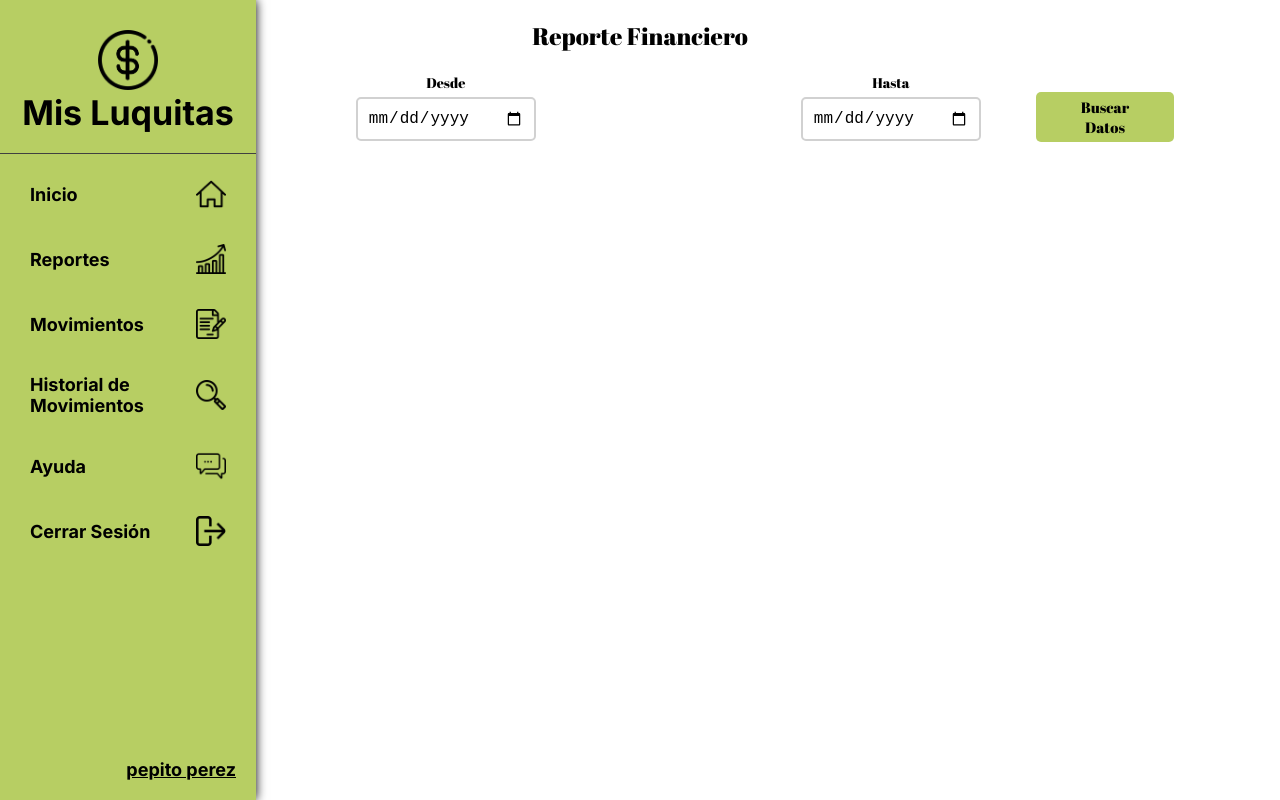
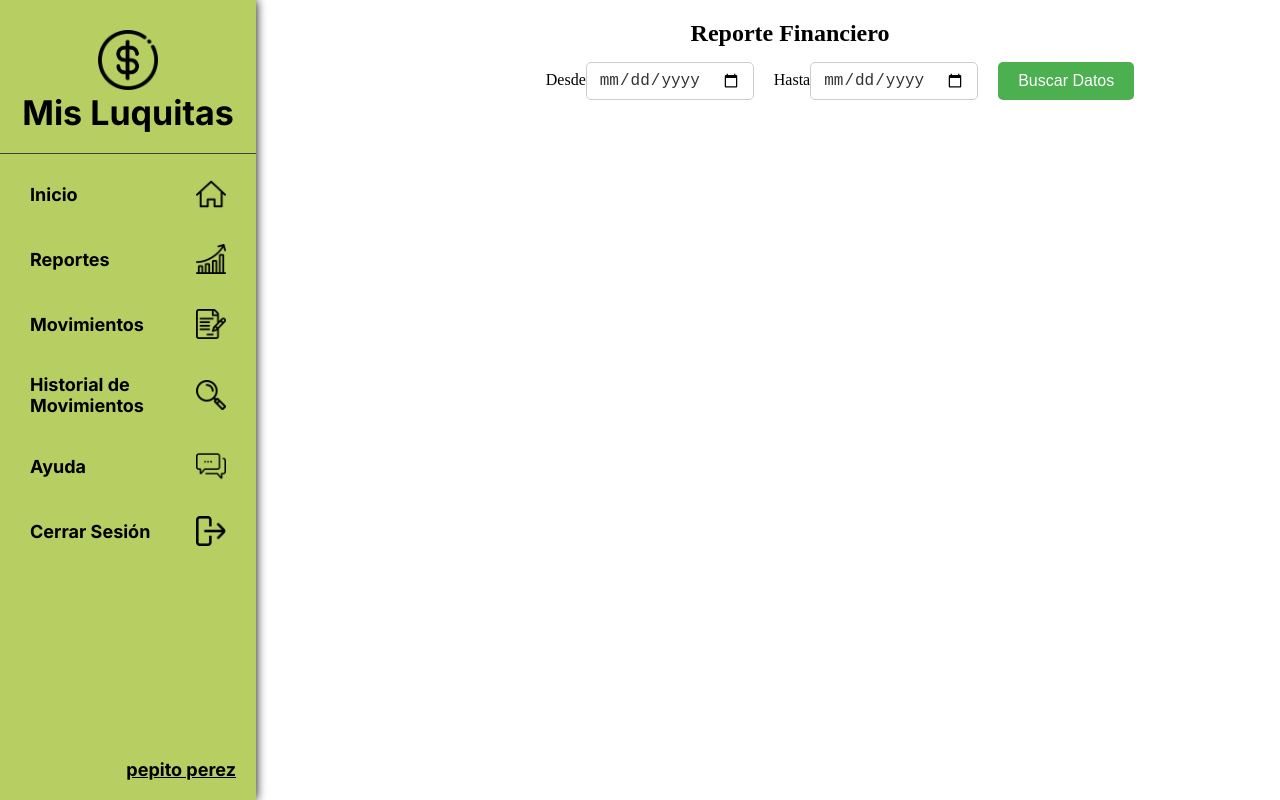
Before and after one commit to CamilaMontoya1786/DevOps-Grupo6-Fronted, a React (Vite) app in the folder Mis_luquitas/client/: page /reports in a window 1280 px wide. Built offline with nearby package versions, Linux system fonts and the light colour scheme; no server answers; what chartjs-plugin-datalabels would draw is missing.

Commit message:
Feat create css modules to evit conflicts whit another views

```diff
--- a/Mis_luquitas/client/src/page/reports.jsx
+++ b/Mis_luquitas/client/src/page/reports.jsx
@@ -2,8 +2,8 @@ import { useState } from 'react';
 import axios from 'axios';
 import { Chart as ChartJS, CategoryScale, LinearScale, BarElement, LineElement, PointElement, Title, Tooltip, Legend } from 'chart.js';
 import { Bar, Line } from 'react-chartjs-2';
-import ChartDataLabels from 'chartjs-plugin-datalabels'; // Importa el plugin
-import '../styles/reports.css';
+import ChartDataLabels from 'chartjs-plugin-datalabels';
+import styles from '../styles/Reports.module.css';
 import PropTypes from 'prop-types';
 
 // Registrar los elementos necesarios de Chart.js
@@ -16,17 +16,15 @@ ChartJS.register(
   Title,
   Tooltip,
   Legend,
-  ChartDataLabels // Registrar el plugin de etiquetas
+  ChartDataLabels
 );
 
 const Reports = () => {
-  // Estados para las fechas y los datos obtenidos
   const [startDate, setStartDate] = useState('');
   const [endDate, setEndDate] = useState('');
   const [financialData, setFinancialData] = useState([]);
   const [error, setError] = useState(null);
 
-  // Asignamos el ID de usuario de forma fija (puedes reemplazarlo por lo que necesites)
   const userId = 1;
 
   const fetchFinancialData = async () => {
@@ -51,7 +49,6 @@ const Reports = () => {
     }
   };
 
-  // Componente para el gráfico de barras
   const BarChart = ({ data }) => {
     const incomeData = data.filter(item => item.type === 'income');
     const expenseData = data.filter(item => item.type === 'expense');
@@ -69,9 +66,7 @@ const Reports = () => {
             color: 'black',
             align: 'center',
             anchor: 'center',
-            font: {
-              weight: 'normal',
-            },
+            font: { weight: 'normal' },
           },
         },
         {
@@ -84,9 +79,7 @@ const Reports = () => {
             color: 'black',
             align: 'center',
             anchor: 'center',
-            font: {
-              weight: 'normal',
-            },
+            font: { weight: 'normal' },
           },
         },
       ],
@@ -95,29 +88,18 @@ const Reports = () => {
     const chartOptions = {
       responsive: true,
       maintainAspectRatio: false,
-      plugins: {
-        datalabels: {
-          display: true,
-        },
-      },
-      scales: {
-        x: {
-          ticks: {
-            display: false, // Esto elimina las fechas (ticks) en el eje X
-          },
-        },
-      },
+      plugins: { datalabels: { display: true } },
+      scales: { x: { ticks: { display: false } } },
     };
 
     return (
-      <div className="chart-container">
+      <div className={styles.chartContainer}>
         <h3>Gráfico de Barras</h3>
         <Bar data={chartData} options={chartOptions} />
       </div>
     );
   };
 
-  // Componente para la gráfica de tendencia (línea)
   const LineChart = ({ data }) => {
     const incomeData = data.filter(item => item.type === 'income');
     const expenseData = data.filter(item => item.type === 'expense');
@@ -145,22 +127,12 @@ const Reports = () => {
     const chartOptions = {
       responsive: true,
       maintainAspectRatio: false,
-      plugins: {
-        datalabels: {
-          display: true,
-        },
-      },
-      scales: {
-        x: {
-          ticks: {
-            display: false, // Esto elimina las fechas (ticks) en el eje X
-          },
-        },
-      },
+      plugins: { datalabels: { display: true } },
+      scales: { x: { ticks: { display: false } } },
     };
 
     return (
-      <div className="chart-container">
+      <div className={styles.chartContainer}>
         <h3>Tendencia de Ingresos y Gastos</h3>
         <Line data={chartData} options={chartOptions} />
       </div>
@@ -184,33 +156,22 @@ const Reports = () => {
   };
 
   return (
-    <div className="container">
+    <div className={styles.container}>
       <h2>Reporte Financiero</h2>
-
-      <div className="date-picker-container">
+      <div className={styles.datePickerContainer}>
         <div>
           <label>Desde</label>
-          <input
-            type="date"
-            value={startDate}
-            onChange={(e) => setStartDate(e.target.value)}
-          />
+          <input type="date" value={startDate} onChange={(e) => setStartDate(e.target.value)} />
         </div>
         <div>
           <label>Hasta</label>
-          <input
-            type="date"
-            value={endDate}
-            onChange={(e) => setEndDate(e.target.value)}
-          />
+          <input type="date" value={endDate} onChange={(e) => setEndDate(e.target.value)} />
         </div>
         <button onClick={fetchFinancialData}>Buscar Datos</button>
       </div>
-
-      {error && <div style={{ color: 'red' }}>{error}</div>}
-
+      {error && <div className={styles.error}>{error}</div>}
       {financialData.length > 0 && (
-        <div className="charts-wrapper">
+        <div className={styles.chartsWrapper}>
           <BarChart data={financialData} />
           <LineChart data={financialData} />
         </div>
--- /dev/null
+++ b/Mis_luquitas/client/src/styles/Reports.module.css
@@ -0,0 +1,78 @@
+/* Contenedor principal */
+.container {
+  text-align: center;
+  padding: 20px;
+  margin-left: 300px;
+}
+
+/* Contenedor para los selectores de fecha */
+.datePickerContainer {
+  display: flex;
+  justify-content: center;
+  align-items: center;
+  gap: 20px;
+  margin-bottom: 20px;
+  margin-left: 100px;
+  margin-top: 15px;
+}
+
+/* Estilo para los inputs de fecha */
+.datePickerContainer input[type="date"] {
+  padding: 8px 12px;
+  border: 1px solid #ccc;
+  border-radius: 5px;
+  font-size: 16px;
+  color: #333;
+  outline: none;
+  transition: border-color 0.3s ease;
+}
+
+.datePickerContainer input[type="date"]:focus {
+  border-color: #4caf50;
+}
+
+/* Estilo para el botón de búsqueda */
+.datePickerContainer button {
+  padding: 10px 20px;
+  font-size: 16px;
+  color: #fff;
+  background-color: #4caf50;
+  border: none;
+  border-radius: 5px;
+  cursor: pointer;
+  transition: background-color 0.3s ease;
+}
+
+.datePickerContainer button:hover {
+  background-color: #45a049;
+}
+
+.datePickerContainer button:active {
+  background-color: #388e3c;
+  transform: scale(0.98);
+}
+
+/* Contenedor para agrupar los gráficos */
+.chartsWrapper {
+  display: flex;
+  justify-content: space-around;
+  gap: 30px;
+  flex-wrap: wrap;
+  margin-top: 20px;
+}
+
+/* Estilo individual para cada gráfico */
+.chartContainer {
+  width: 100%;
+  max-width: 500px;
+  height: 300px;
+  display: flex;
+  flex-direction: column;
+  align-items: center;
+}
+
+/* Estilo para el mensaje de error */
+.error {
+  color: red;
+  margin-top: 10px;
+}
--- a/Mis_luquitas/client/src/styles/reports.css
+++ /dev/null
@@ -1,107 +0,0 @@
-
-.container {
-  padding: 20px;
-  max-width: 900px;
-  margin: 0 auto;
-  font-family: 'Abril Fatface', sans-serif; /* Aplica la fuente Abril Fatface */
-}
-
-/* Contenedor de calendarios y botón */
-.date-picker-container {
-  display: flex;
-  justify-content: center;
-  align-items: center;
-  margin: 20px 0;
-  gap: 15px; /* Espacio entre calendarios y el botón */
-}
-
-/* Contenedor para cada calendario con etiquetas */
-.date-picker-container div {
-  display: flex;
-  flex-direction: column;
-  align-items: center;
-  margin-left: 250px;
-}
-
-/* Estilo para las etiquetas de los calendarios */
-label {
-  margin-bottom: 5px;
-  font-size: 14px;
-  font-weight: normal; /* Elimina la negrilla */
-}
-
-/* Estilo para los inputs de tipo fecha */
-input[type="date"] {
-  padding: 10px;
-  border-radius: 5px;
-  border: 2px solid #d1d1d1;
-  font-size: 16px;
-  width: 180px;
-  transition: border-color 0.3s ease;
-}
-
-input[type="date"]:focus {
-  outline: none;
-  border-color: #B7CE63; /* Verde oliva claro */
-}
-
-/* Estilos del botón */
-button {
-  padding: 5px 45px;
-  background-color: #B7CE63; /* Verde oliva claro */
-  color: black;
-  border: none;
-  border-radius: 5px;
-  font-size: 15px;
-  cursor: pointer;
-  transition: background-color 0.3s ease;
-  margin-left: 40px; /* Espacio entre el último calendario y el botón */
-  margin-top:  20px;
-  font-family: 'Abril Fatface', sans-serif; /* Aplica la fuente Abril Fatface al botón */
-  font-weight: normal; /* Elimina la negrilla */
-}
-
-button:hover {
-  background-color: #9FB856; /* Verde oliva más oscuro en hover */
-}
-
-button:active {
-  background-color: #8DA24D; /* Verde oliva aún más profundo al hacer clic */
-}
-
-/* Contenedor para gráficos */
-.charts-wrapper {
-  display: flex;
-  justify-content: space-between;
-  gap: 30px;
-  margin-top: 30px;
-}
-
-.chart-container {
-  height: 300px;
-  width: 100%;
-}
-
-/* Encabezados */
-h2 {
-  text-align: center;
-  margin-bottom: 20px;
-  font-family: 'Abril Fatface', sans-serif; /* Aplica la fuente Abril Fatface */
-  font-weight: normal; /* Elimina la negrilla */
-}
-
-h3 {
-  margin-bottom: 15px;
-  font-size: 18px;
-  text-align: center;
-  font-family: 'Abril Fatface', sans-serif; /* Aplica la fuente Abril Fatface */
-  font-weight: normal; /* Elimina la negrilla */
-}
-
-/* Estilo para mensaje de error */
-.error-message {
-  color: red;
-  text-align: center;
-  font-size: 16px;
-  margin-top: 20px;
-}
```
